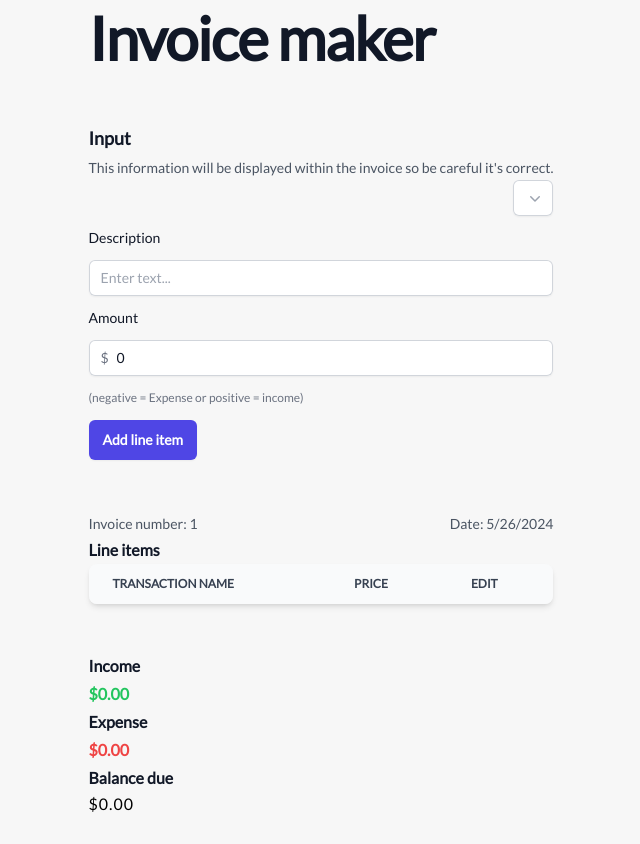
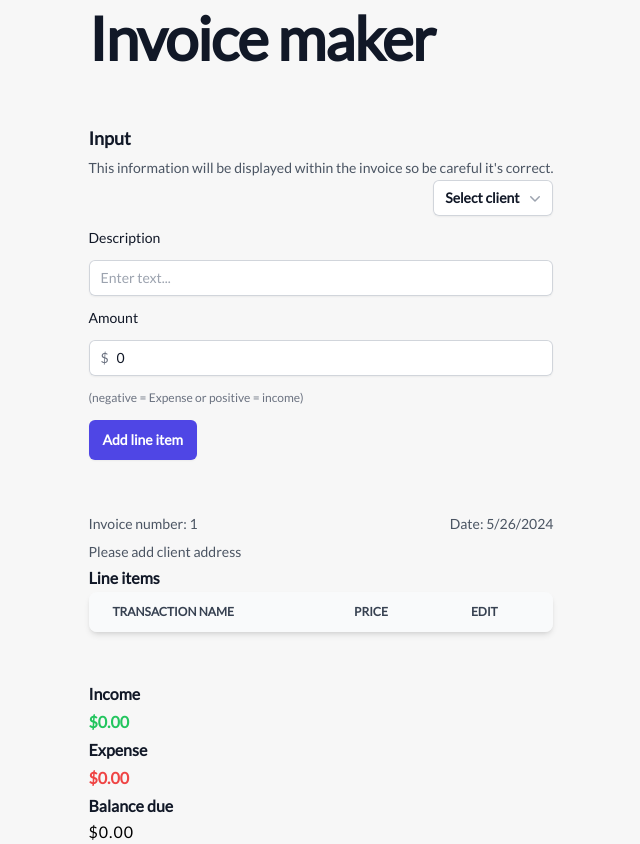
Before and after one commit to dandotcraig/invoice-maker, a React (Create React App) app: page / in a window 1280 px wide. Shown: the whole page, without its empty margins (319-959 px from the left). Before the commit the page ends 816 px from the top, so only its background shows below. Built offline with nearby package versions, Linux system fonts and the light colour scheme.

Commit message:
Sending-state-of-client

```diff
--- a/src/App.js
+++ b/src/App.js
@@ -1,4 +1,4 @@
-import React from 'react'
+import React, { useState } from 'react'
 import './App.css';
 import { Header } from './components/Header';
 import { Balance } from './components/Balance'
@@ -9,21 +9,30 @@ import { GlobalProvider } from './context/GlobalState';
 // import DropDown from './components/DropDown';
 import DateOf from './components/DateOf';
 import InvoiceNumber from './components/InvoiceNumber';
+import { AddTransactionHeader } from './components/AddTransactionHeader';
+import DropDown from './components/DropDown';
+import AddressDisplay from './components/AddressDisplay';
 
 function App() {
 
+  const [clientSent, setClientSent] = useState("Please add client address");
 
   return (
     <GlobalProvider>
       <Header />
       <div className='h-12'/>
       {/* <div className="container"></div> */}
+      <AddTransactionHeader />
+      <div className=' flex justify-end'>
+        <DropDown setClientSent={setClientSent}/>
+      </div>
       <AddTransaction />
       <div className='h-12'/>
       <div className='flex justify-between'>
         <InvoiceNumber />
         <DateOf />
       </div>
+      <AddressDisplay clientSent={clientSent}/>
       <TransactionList />
       <div className='h-12'/>
       <IncomeExpenses />
--- a/src/components/AddTransaction.js
+++ b/src/components/AddTransaction.js
@@ -24,14 +24,9 @@ export const AddTransaction = () => {
 
     return (
         <div>
-            <h2 className="text-lg font-semibold leading-7 text-gray-900">Input
-            </h2>
-            <p className="mt-1 text-sm leading-6 text-gray-600">
-                This information will be displayed within the invoice so be careful it's correct.
-            </p>
-            <div className=' flex justify-end'>
-                <DropDown />
-            </div>
+
+
+
             <form onSubmit={onSubmit}>
                 <div className="form-control">
                     <label htmlFor="price" className="block text-sm font-medium leading-6 text-gray-900">Description</label>
--- /dev/null
+++ b/src/components/AddTransactionHeader.js
@@ -0,0 +1,14 @@
+import React from 'react'
+
+export const AddTransactionHeader = () => {
+  return (
+    <>
+        <h2 className="text-lg font-semibold leading-7 text-gray-900">
+            Input
+        </h2>
+        <p className="mt-1 text-sm leading-6 text-gray-600">
+            This information will be displayed within the invoice so be careful it's correct.
+        </p>
+    </>
+  )
+}
--- a/src/components/AddressDisplay.js
+++ b/src/components/AddressDisplay.js
@@ -0,0 +1,9 @@
+import React from "react";
+
+export default function AddressDisplay({clientSent}) {
+    return (
+        <div className="mt-1 text-sm leading-6 text-gray-600">
+            {clientSent}
+        </div>
+    )
+};
--- a/src/components/DropDown.js
+++ b/src/components/DropDown.js
@@ -7,27 +7,28 @@ function classNames(...classes) {
   return classes.filter(Boolean).join(' ')
 }
 
-export default function DropDown() {
+export default function DropDown({setClientSent}) {
   const [companyName, setCompanyName] = useState("")
 
   const clients = [
-    {company: "Client 1", value: 1},
-    {company: "Client 2", value: 2},
-    {company: "Client 3", value: 3}
+    {company: "Client 1", value: 1, address: "32 First st NSW 200"},
+    {company: "Client 2", value: 2, address: "65 Second st NSW 200"},
+    {company: "Client 3", value: 3, address: "19 Third st NSW 200"}
   ]
 
   function handleSelect(event) {
     setCompanyName(event.target.value)
-    console.log(event.target.value)
+    setClientSent(event.target.value)
+    // setClientSent(client)
   }
 
   return (
     <>
-      <p>{companyName}</p>
+      {/* <p>{companyName}</p> */}
       <Menu as="div" className="relative inline-block text-left">
         <div>
           <MenuButton className="inline-flex w-full justify-center gap-x-1.5 rounded-md bg-white px-3 py-2 text-sm font-semibold text-gray-900 shadow-sm ring-1 ring-inset ring-gray-300 hover:bg-gray-50">
-            {/* Client */}
+            {companyName || "Select client"}
             <ChevronDownIcon className="-mr-1 h-5 w-5 text-gray-400" aria-hidden="true" />
           </MenuButton>
         </div>
```
